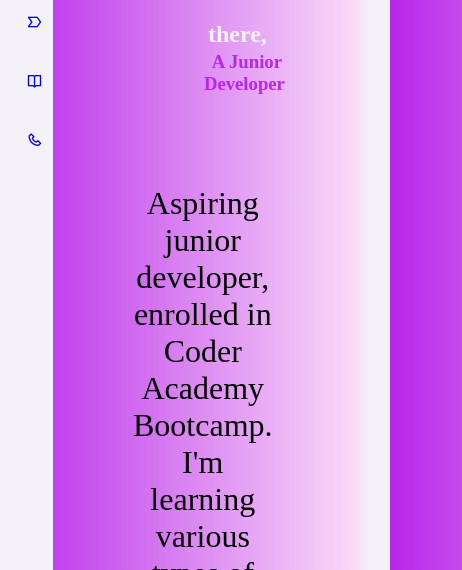
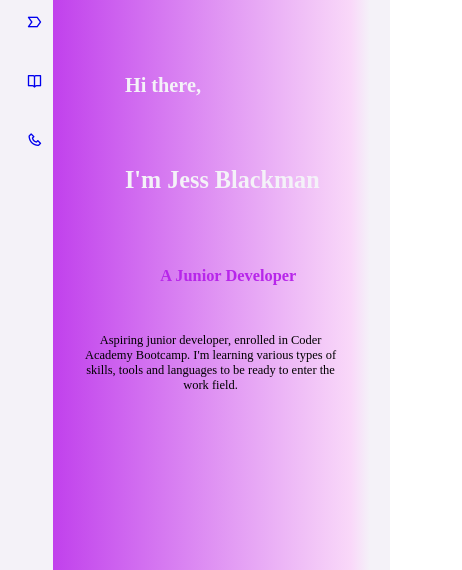
Before and after one commit to jblac98/T1A2-portfolio, a plain HTML site: page index.html in a window 390 px wide. Shown: the part 186-756 px from the top of the page, 462 px wide, since content can reach past the window. Drawn offline with nearby package versions, Linux system fonts and the light colour scheme.

Commit message:
final tweaks to all pages

```diff
--- a/styles/about.css
+++ b/styles/about.css
@@ -7,38 +7,22 @@
 }
 
 h1 {
-    float: left;
-    margin-left: 8%;
-    text-align: left;
+    float: center;
+    text-align: center;
     width: 100%;
     font-size: 55px;
 }
 
 .who-am-i {
-    text-align: left;
-    margin-left: 8%;
-    width: 49%;
+    text-align: center;
+    margin: auto;
+    width: 80%;
 }
 
 .what-we-do {
-    text-align: left;
-    margin-left: 8%;
-    margin-right: 0%;
-    width: 55%;
-}
-
-img {
-    max-width: 100%;
-    max-height: 100%;
-}
-
-.image {
-    border-radius: 50%;
-    position:fixed;
-    top: 10%;
-    right: 8%;
-    width: 30%;
-    height: 50%;
+    text-align: center;
+    margin: auto;
+    width: 80%;
 }
 
 .btn {
@@ -51,35 +35,56 @@
 
 }
 
+.downloadlink {
+    padding-bottom: 3%;
+}
+
+.portrait img {
+    margin: auto;
+    display: block;
+    border-radius: 50%;
+    width: 25%;
+    height: 25%;
+}
+
 .btn:hover {
     background-color: var(--violet);
 }
 
+@media screen and (max-width: 900px) {
+    .portrait img {
+        width: 40%;
+    }
+}
+
 @media screen and (max-width: 600px) {
     h1 {
-        float: left;
-        margin-left: 8%;
-        text-align: left;
+        float: center;
+        text-align: center;
         width: 100%;
         font-size: 44px;
     }
 
+    .portrait img {
+        width: 50%;
+    }
+
     .who-am-i {
-        text-align: left;
+        text-align: center;
         font-size: 12px;
     }
 
     .what-we-do {
-        text-align: left;
+        text-align: center;
         font-size: 12px;
     }
 
-    .image {
+    /* .image {
         border-radius: 50%;
         display: block;
         flex-direction: column;
         top: 1%;
         width: 100%;
         height: 40%;
-    }
+    } */
 }
--- a/styles/contact.css
+++ b/styles/contact.css
@@ -15,7 +15,10 @@
     padding-top: 20px;
     padding-left: 20px; */
     display: block;
-    padding-right: 5%;
+}
+
+.myinfobox div {
+    padding-bottom: 2%;
 }
 
 .emailmebox {
--- a/styles/global.css
+++ b/styles/global.css
@@ -1,9 +1,9 @@
 main {
-    margin-left: 100px;
+    margin-left: 8vw;
 }
 
 footer {
-    margin-left: 100px;
+    margin-left: 8vw;
 }
 
 :root {
@@ -32,40 +32,3 @@
     justify-content: space-between;
     text-align: center;
 }
-
-.headings h2 {
-    display: block;
-    margin-left: 5%;
-    padding: 10;
-    height: 10vh;
-    text-align: left;
-    line-height: 15vh;
-    color: var(--white);
-
-}
-
-.headings h1 {
-    margin: 0;
-    position: relative;
-    white-space: nowrap;
-    padding: 0;
-    height: 10vh;
-    color: var(--white);
-    font-size: 32px;
-
-}
-
-.headings h3 {
-    margin-right: 5%;
-    padding: 0;
-    text-align: right;
-    height: 5%;
-    color: var(--violet);
-}
-
-.headings {
-    margin-top: 8%;
-    margin-left: 35%;
-    margin-right: 35%;
-    border-radius: 10%;
-}
--- a/styles/index.css
+++ b/styles/index.css
@@ -1,15 +1,50 @@
 .intro-para p {
     color: var(--black);
-    display: flex;
-    margin-top: 5%;
+    margin: auto;
     padding-top: 30px;
     border-radius: 20px;
-    font-size: 32px;
-    width: 50%;
+    font-size: 3.2vw;
+    width: 75%;
 
 }
 
-@media screen and (max-width: 600px) {
+
+.headings h2 {
+    /* display: block; */
+    /* margin-left: 5%; */
+    /* padding: 10; */
+    /* height: 10vh; */
+    text-align: left;
+    line-height: 15vh;
+    font-size: 5.2vw;
+    color: var(--white);
+
+}
+
+.headings h1 {
+    /* margin: 0; */
+    position: relative;
+    white-space: nowrap;
+    height: 10vh;
+    color: var(--white);
+    font-size: 6.2vw;
+
+}
+
+.headings h3 {
+    /* margin-right: 5%; */
+    text-align: right;
+    height: 5%;
+    color: var(--violet);
+    font-size: 4.2vw;
+}
+
+.headings {
+    margin: auto;
+    width: 50%;
+}
+
+/* @media screen and (max-width: 600px) {
     .intro-para {
         color: var(--black);
         margin-top: 5%;
@@ -21,4 +56,4 @@
     }
 
 
-}
+} */
```
Also changed, not shown: pages/about.html (+7 -6 lines), pages/contact.html (+6 -6 lines), styles/blog.css (+6 -6 lines).
